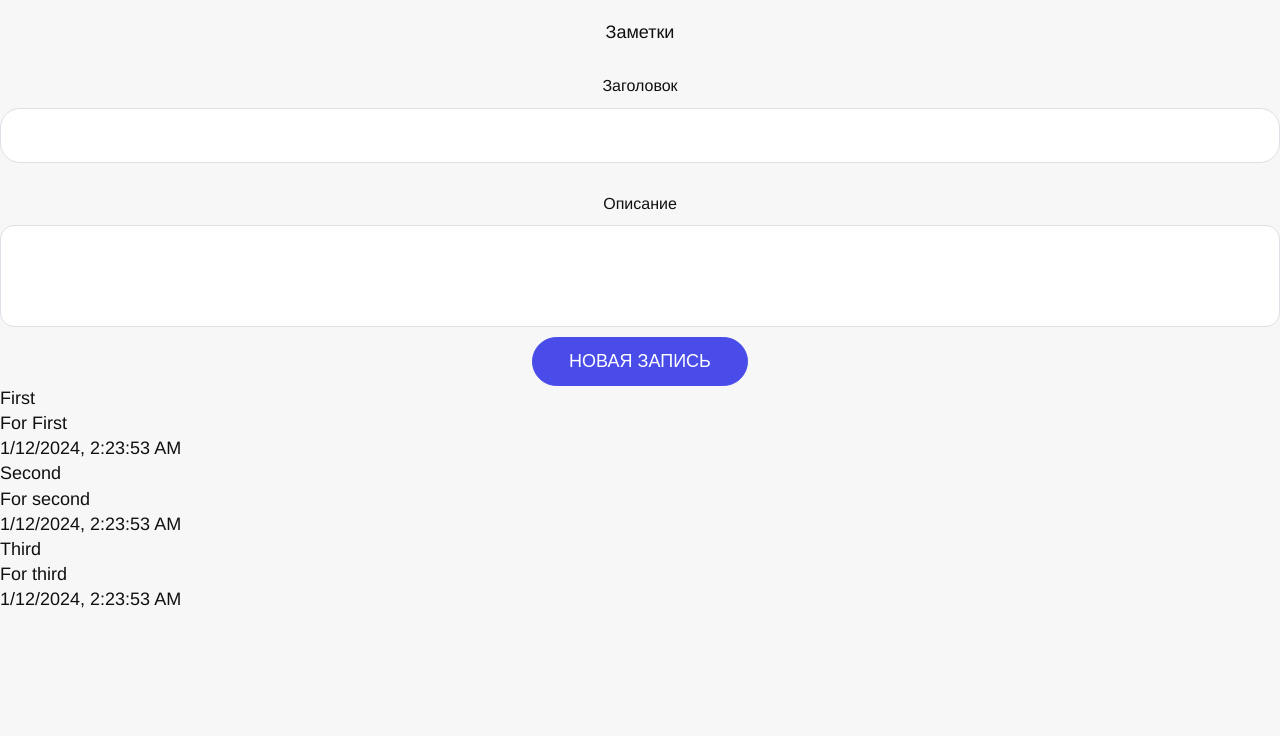
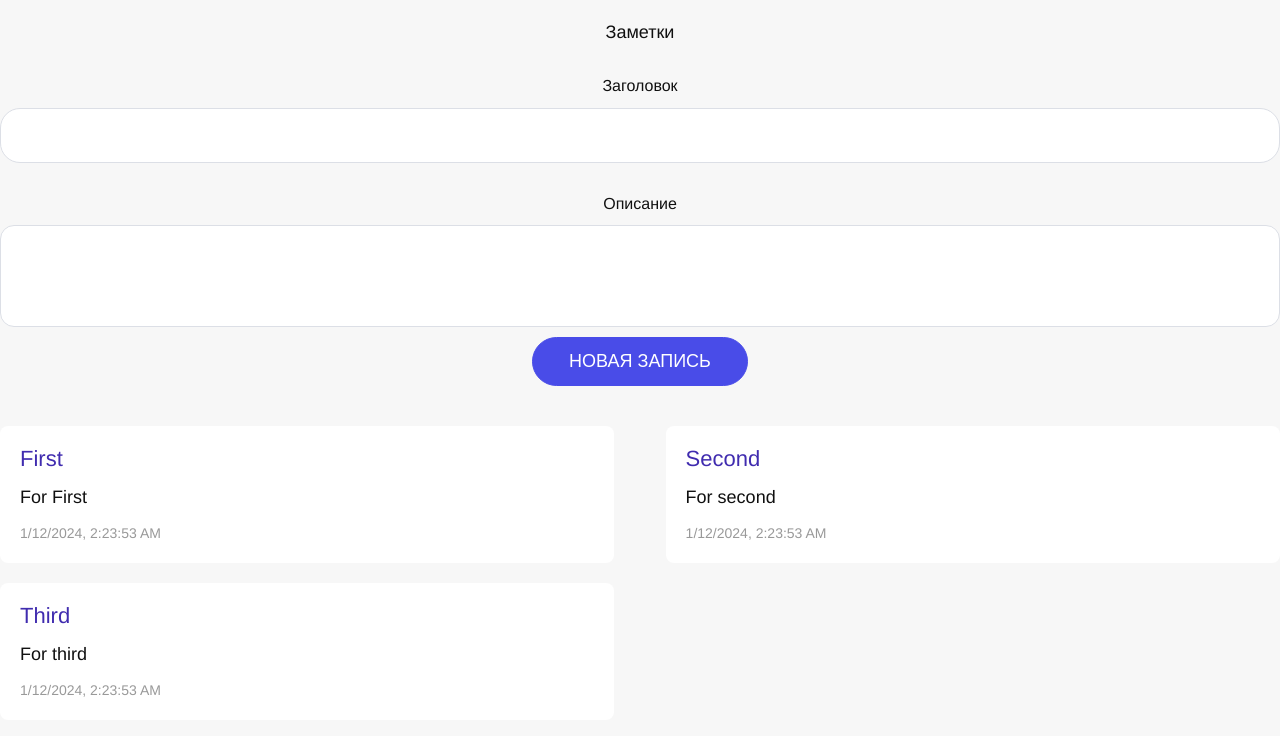
Before and after one commit to frostyx-vk/vue-todo, a Vue app: page / in a window 1280 px wide. Shown: the top 736 px of the page. Built offline with nearby package versions, Linux system fonts and the light colour scheme.

Commit message:
add Notes component

```diff
--- a/src/App.vue
+++ b/src/App.vue
@@ -6,20 +6,9 @@
           <h1>{{ title }}</h1>
 
           <message v-if="message" :message="message"/>
+          <newNote :note="note" @addNote="addNote" />
+          <notes :notes="notes" />
 
-          <newNote :note="note" @addNote="addNote" />
-
-          <div class="notes">
-            <div class="note" v-for="(note, index) in notes" :key="index">
-              <div class="note-header">
-                <p>{{ note.title }}</p>
-              </div>
-              <div class="note-body">
-                <p>{{ note.descr }}</p>
-                <span>{{ note.date }}</span>
-              </div>
-            </div>
-          </div>
         </div>
       </section>
     </div>
@@ -29,10 +18,12 @@
 <script>
 import message from '@/components/Message.vue'
 import newNote from '@/components/NewNote.vue'
+import notes from '@/components/Notes.vue'
 export default {
   components: {
     message,
     newNote,
+    notes,
   },
   data() {
     return {
--- /dev/null
+++ b/src/components/Notes.vue
@@ -0,0 +1,56 @@
+<template>
+    <div class="notes">
+        <div class="note" v-for="(note, index) in notes" :key="index">
+            <div class="note-header">
+                <p>{{ note.title }}</p>
+            </div>
+            <div class="note-body">
+                <p>{{ note.descr }}</p>
+                <span>{{ note.date }}</span>
+            </div>
+        </div>
+    </div>
+</template>
+
+<script>
+export default {
+    props: {
+        notes: {
+            type: Array,
+            required: true,
+        }
+    },
+}
+</script>
+
+<style lang="scss">
+.notes {
+    display: flex;
+    align-items: center;
+    justify-content: space-between;
+    flex-wrap: wrap;
+    padding: 40px 0;
+}
+.note {
+    width: 48%;
+    padding: 18px 20px;
+    margin-bottom: 20px;
+    background-color: #fff;
+    border-radius: 8px;
+}
+.note-header {
+    p {
+        font-size: 22px;
+        color: #402caf;
+    }
+}
+.note-body {
+    p {
+        margin: 10px 0;
+    }
+    span {
+        font-size: 14px;
+        color: #999;
+    }
+}
+</style>
```
